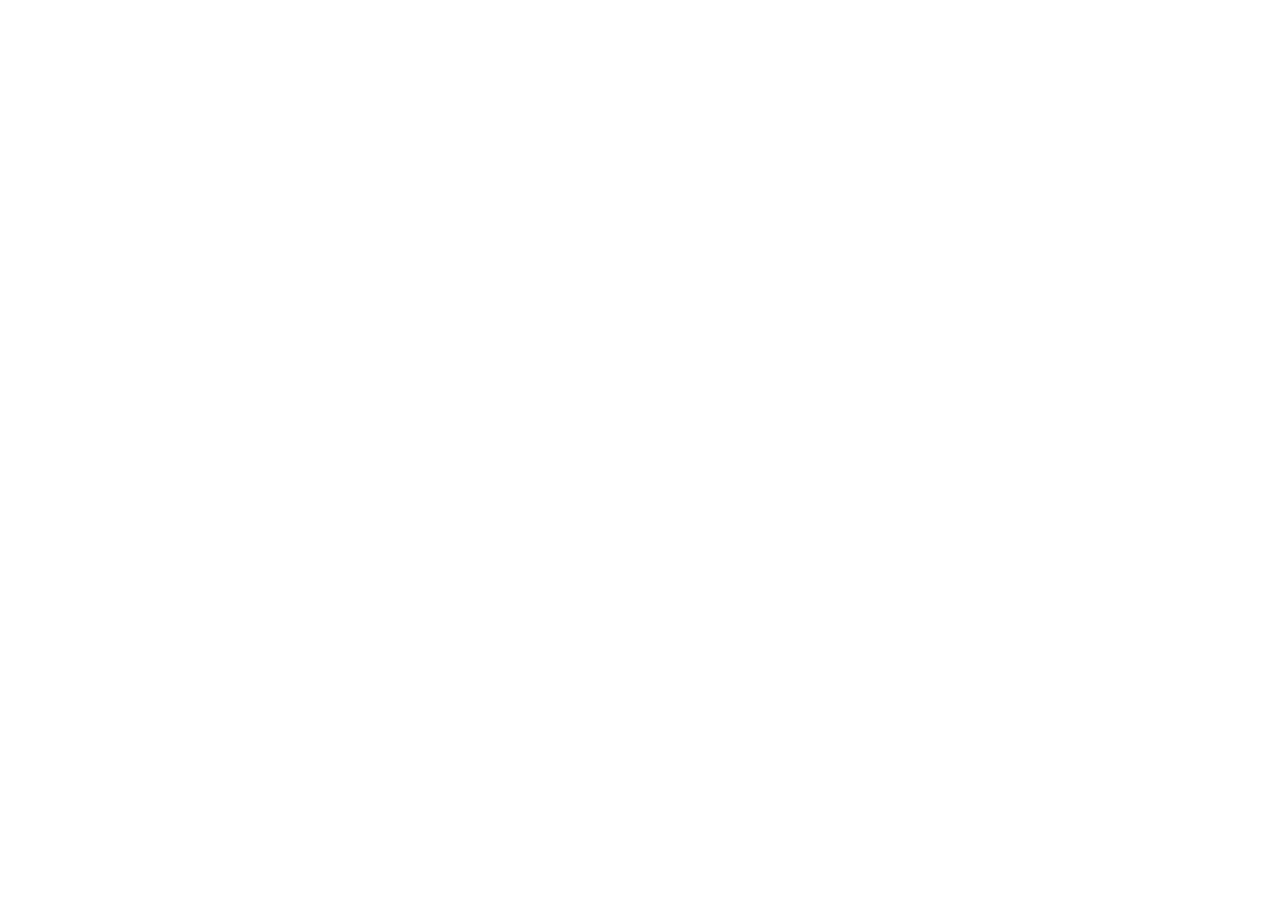
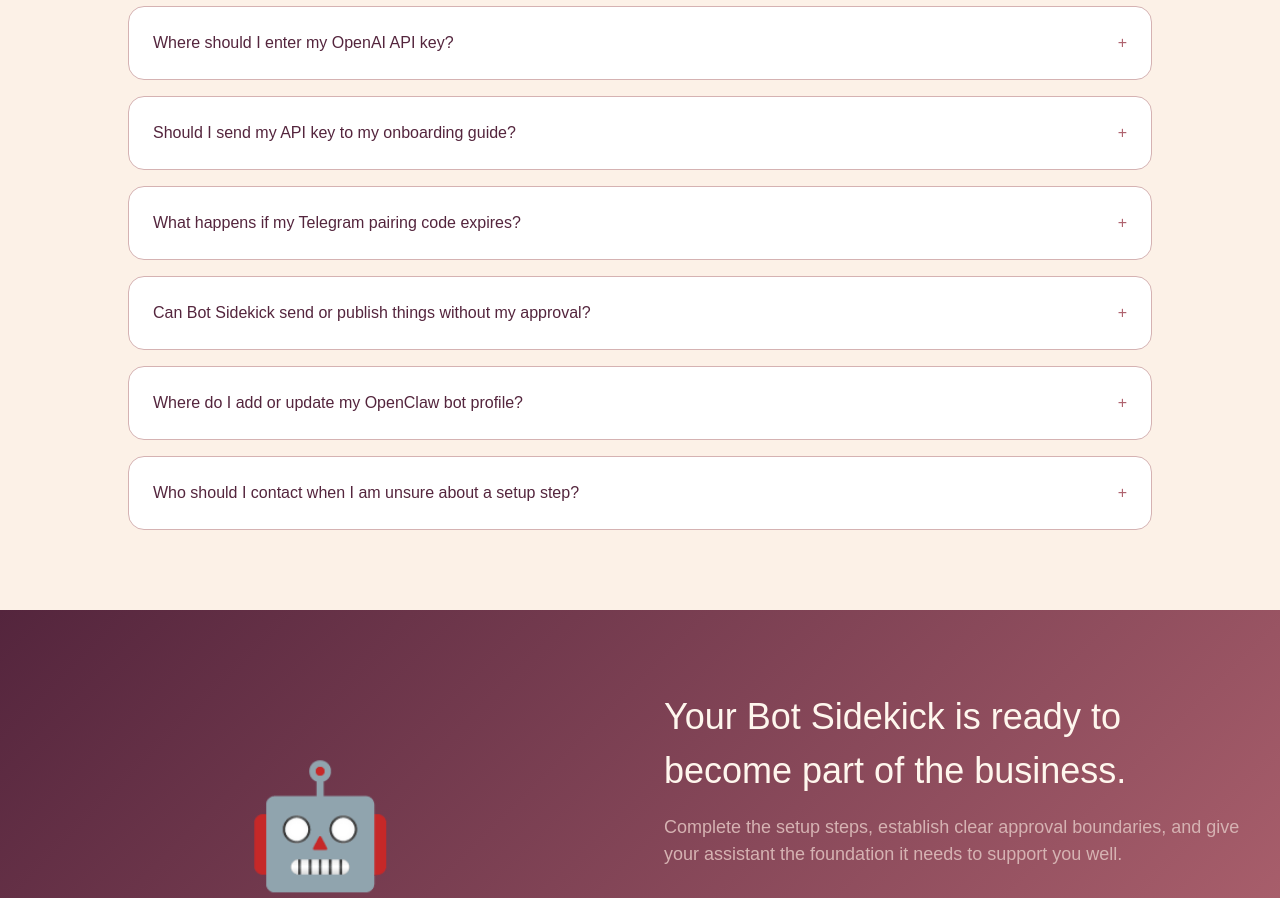
Before and after one commit to ButterflyBabs/bot-sidekick, a Next.js app: page / in a window 1280 px wide. Shown: the part 4200-5098 px from the top of the page. Before the commit the page ends 4038 px from the top, so only its background shows below. Built offline with nearby package versions, Linux system fonts and the light colour scheme.

Commit message:
Add FAQ and Final CTA sections

```diff
--- a/app/page.tsx
+++ b/app/page.tsx
@@ -246,6 +246,53 @@
         </div>
       </section>
 
+      <section style={{ padding: '80px 24px', backgroundColor: '#EBD1BE20' }}>
+        <div style={{ maxWidth: '1024px', margin: '0 auto' }}>
+          <div style={{ textAlign: 'center', marginBottom: '64px' }}>
+            <h2 style={{ color: '#54253D', fontSize: '36px', fontWeight: 300, marginBottom: '16px' }}>Frequently Asked Questions</h2>
+          </div>
+          <div style={{ display: 'flex', flexDirection: 'column', gap: '16px' }}>
+            {[
+              { q: 'Is an OpenAI API account different from a ChatGPT subscription?', a: 'Yes. A ChatGPT subscription gives you access to the chat interface. An OpenAI API account is separate and provides programmatic access for your Bot Sidekick to communicate with OpenAI\'s services.' },
+              { q: 'Where should I enter my OpenAI API key?', a: 'Enter your API key only in the secure setup field within your Bot Sidekick configuration. Never send it through email, text, or chat.' },
+              { q: 'Should I send my API key to my onboarding guide?', a: 'No. Never share your API key, passwords, tokens, or authentication codes with anyone. Enter sensitive information only in approved secure setup fields.' },
+              { q: 'What happens if my Telegram pairing code expires?', a: 'If your pairing code expires, you can generate a new one by restarting the pairing process in your Bot Sidekick settings.' },
+              { q: 'Can Bot Sidekick send or publish things without my approval?', a: 'No. Your Bot Sidekick operates within the approval boundaries you define in your bot profile. It will prepare content and actions but will not send or publish without your explicit approval.' },
+              { q: 'Where do I add or update my OpenClaw bot profile?', a: 'You can create and update your bot profile through the Bot Sidekick setup process or by accessing your account settings after logging in.' },
+              { q: 'Who should I contact when I am unsure about a setup step?', a: 'Contact Bot Sidekick onboarding support at +1-720-987-2080 when you are uncertain about any step, permission, connection, or security requirement.' },
+            ].map((f, i) => (
+              <details key={i} style={{ backgroundColor: '#FFFFFF', border: '1px solid #D5B2B2', borderRadius: '16px' }}>
+                <summary style={{ padding: '24px', cursor: 'pointer', display: 'flex', alignItems: 'center', justifyContent: 'space-between', listStyle: 'none' }}>
+                  <span style={{ color: '#54253D', fontWeight: 500 }}>{f.q}</span>
+                  <span style={{ color: '#AF636F' }}>+</span>
+                </summary>
+                <div style={{ padding: '0 24px 24px' }}>
+                  <p style={{ color: '#6C3750' }}>{f.a}</p>
+                </div>
+              </details>
+            ))}
+          </div>
+        </div>
+      </section>
+
+      <section style={{ padding: '80px 24px', background: 'linear-gradient(135deg, #54253D 0%, #AF636F 100%)' }}>
+        <div style={{ maxWidth: '1280px', margin: '0 auto' }}>
+          <div style={{ display: 'grid', gridTemplateColumns: '1fr 1fr', gap: '48px', alignItems: 'center' }}>
+            <div style={{ display: 'flex', justifyContent: 'center' }}>
+              <div style={{ fontSize: '120px' }}>🤖</div>
+            </div>
+            <div>
+              <h2 style={{ color: '#FEF6ED', fontSize: '36px', fontWeight: 300, marginBottom: '16px' }}>Your Bot Sidekick is ready to become part of the business.</h2>
+              <p style={{ color: '#D5B2B2', fontSize: '18px', marginBottom: '32px' }}>Complete the setup steps, establish clear approval boundaries, and give your assistant the foundation it needs to support you well.</p>
+              <div style={{ display: 'flex', gap: '16px' }}>
+                <a href='#' style={{ backgroundColor: '#AF636F', color: '#FEF6ED', padding: '16px 32px', borderRadius: '9999px', fontSize: '16px', fontWeight: 600, textDecoration: 'none' }}>Begin Setup</a>
+                <a href='https://clawchitect.com/login' style={{ border: '2px solid #D5B2B2', color: '#FEF6ED', padding: '16px 32px', borderRadius: '9999px', fontSize: '16px', fontWeight: 600, textDecoration: 'none' }}>Open Client Login</a>
+              </div>
+            </div>
+          </div>
+        </div>
+      </section>
+
       <footer style={{ padding: '48px 24px', backgroundColor: '#54253D' }}>
         <div style={{ maxWidth: '1280px', margin: '0 auto', textAlign: 'center' }}>
           <p style={{ color: '#D5B2B2' }}>© 2026 Bot Sidekick. All rights reserved.</p>
```
